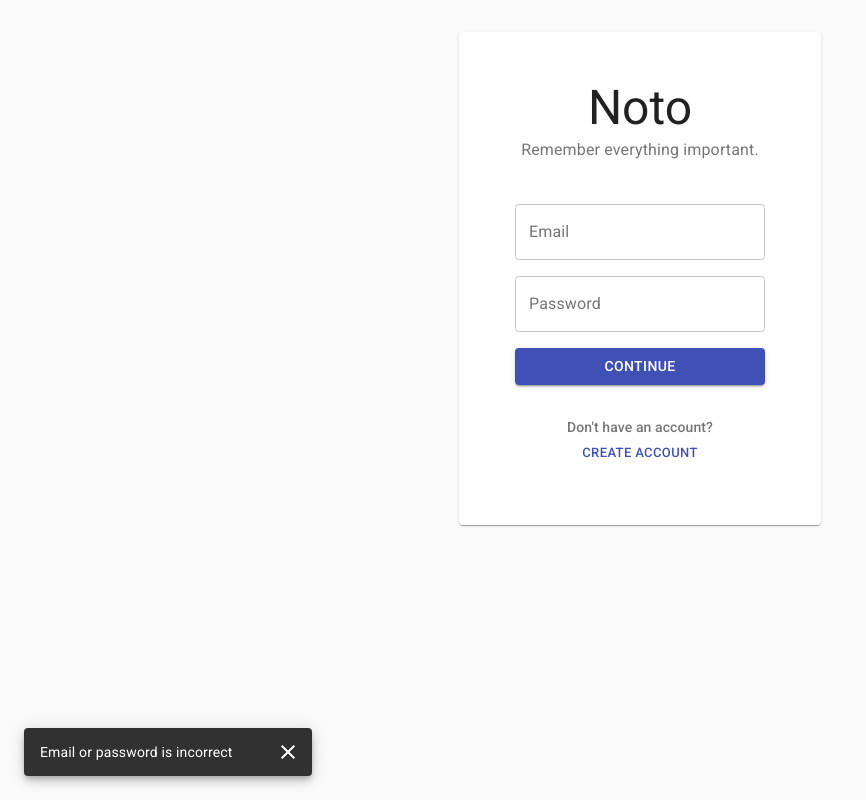
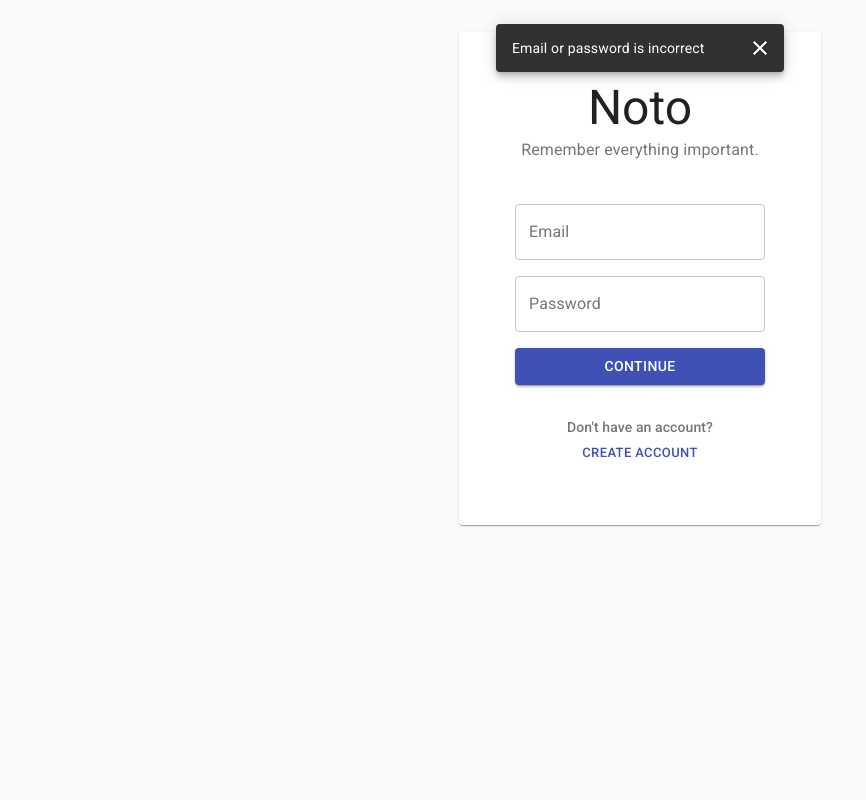
Before and after one commit to yeyoan/noto, a React (Create React App) app: page / in a window 1280 px wide. Both pictures are taken after a click on the button "CONTINUE". Shown: the whole page, without its empty margins (0-866 px from the left). Built offline with nearby package versions, Linux system fonts and the light colour scheme.

Commit message:
Move snackbar to top center

```diff
--- a/src/App.js
+++ b/src/App.js
@@ -287,11 +287,11 @@ function App(props) {
         )}
         <Snackbar
           anchorOrigin={{
-            vertical: "bottom",
-            horizontal: "left"
+            vertical: "top",
+            horizontal: "center"
           }}
           open={openSnackbar}
-          autoHideDuration={6000}
+          autoHideDuration={3000}
           onClose={handleClose}
           ContentProps={{
             "aria-describedby": "message-id"
```
